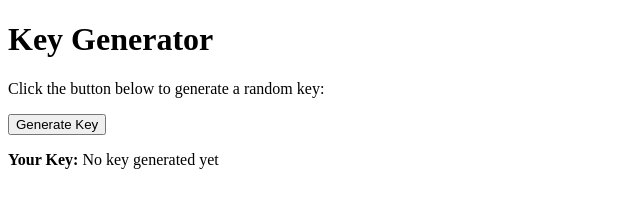
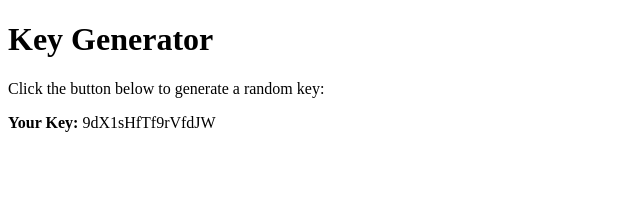
Before and after one commit to Pedro0239485y7/Key-System, a plain HTML site: page index.html in a window 1280 px wide. Shown: the whole page, without its empty margins (0-640 px from the left). Drawn offline with Linux system fonts and the light colour scheme.

Commit message:
Update index.html

```diff
--- a/index.html
+++ b/index.html
@@ -5,6 +5,10 @@
     <meta name="viewport" content="width=device-width, initial-scale=1.0">
     <title>Key Generator</title>
     <script>
+        document.addEventListener("DOMContentLoaded", function() {
+            generateKey(); // Automatically generate a key when the page loads
+        });
+
         function generateKey() {
             const length = 16; // Set the length of the key
             const characters = 'ABCDEFGHIJKLMNOPQRSTUVWXYZabcdefghijklmnopqrstuvwxyz0123456789';
@@ -12,7 +16,6 @@
             for (let i = 0; i < length; i++) {
                 key += characters.charAt(Math.floor(Math.random() * characters.length));
             }
-            // Display the key in the <span> with id="key"
             document.getElementById('key').innerText = key;
         }
     </script>
@@ -20,7 +23,6 @@
 <body>
     <h1>Key Generator</h1>
     <p>Click the button below to generate a random key:</p>
-    <button onclick="generateKey()">Generate Key</button>
-    <p><strong>Your Key:</strong> <span id="key">No key generated yet</span></p>
+    <p><strong>Your Key:</strong> <span id="key"></span></p>
 </body>
 </html>
```
